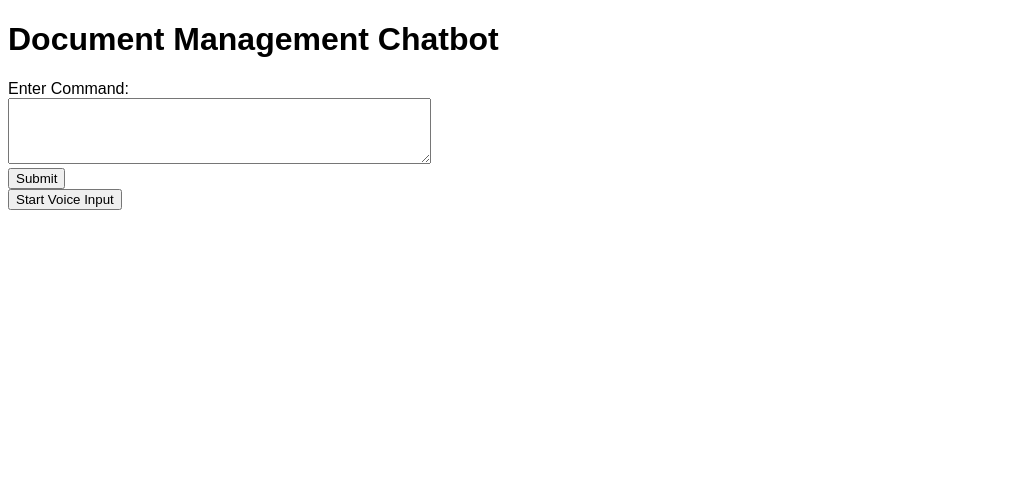
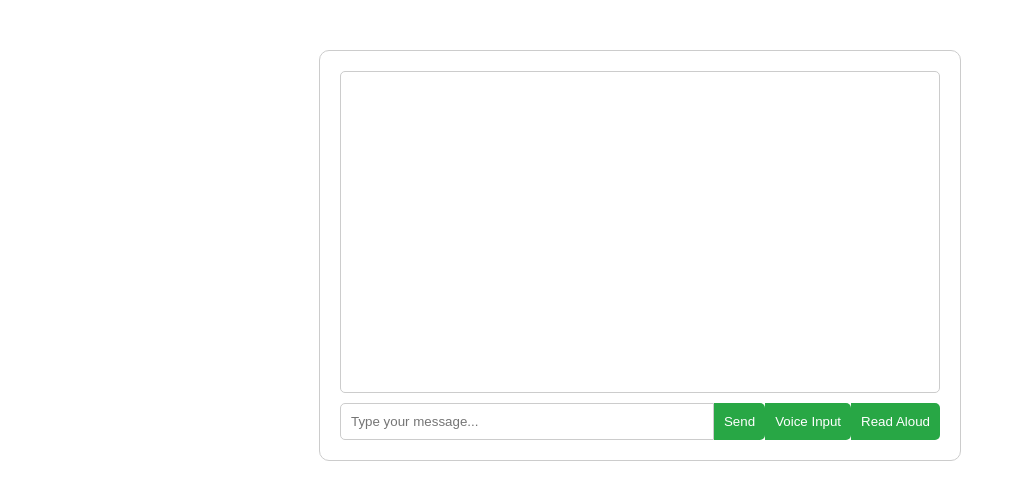
Before and after one commit to kanchang12/upwork_Tom, a Flask app: page / in a window 1280 px wide. Shown: the top 500 px of the page, without its empty margins (0-1016 px from the left). Run offline with Flask 3, Linux system fonts and the light colour scheme.

Commit message:
Update index.html

```diff
--- a/templates/index.html
+++ b/templates/index.html
@@ -2,62 +2,147 @@
 <html lang="en">
 <head>
     <meta charset="UTF-8">
-    <meta name="viewport" content="width=device-width, initial-scale=1.0">
-    <title>Document Management Chatbot</title>
+    <title>Voice Recognition Chat</title>
     <style>
-        body { font-family: Arial, sans-serif; }
-        #result { margin-top: 20px; }
-        .hidden { display: none; }
+        body {
+            font-family: Arial, sans-serif;
+        }
+        .chat-container {
+            width: 100%;
+            max-width: 600px;
+            margin: 50px auto;
+            border: 1px solid #ccc;
+            padding: 20px;
+            border-radius: 10px;
+        }
+        .messages {
+            border: 1px solid #ccc;
+            padding: 10px;
+            height: 300px;
+            overflow-y: auto;
+            margin-bottom: 10px;
+            border-radius: 5px;
+        }
+        .message {
+            margin: 5px 0;
+        }
+        .message.sent {
+            text-align: right;
+            color: blue;
+        }
+        .message.received {
+            text-align: left;
+            color: green;
+        }
+        .input-container {
+            display: flex;
+        }
+        .input-container input {
+            flex: 1;
+            padding: 10px;
+            border: 1px solid #ccc;
+            border-radius: 5px 0 0 5px;
+        }
+        .input-container button {
+            padding: 10px;
+            border: none;
+            background-color: #28a745;
+            color: white;
+            border-radius: 0 5px 5px 0;
+            cursor: pointer;
+        }
+        .input-container button:hover {
+            background-color: #218838;
+        }
     </style>
 </head>
 <body>
-    <h1>Document Management Chatbot</h1>
-    <form id="commandForm">
-        <label for="command">Enter Command:</label><br>
-        <textarea id="command" name="command" rows="4" cols="50"></textarea><br>
-        <button type="submit">Submit</button>
-    </form>
-    <button id="voiceInputBtn">Start Voice Input</button>
-    <div id="result"></div>
+
+<div class="chat-container">
+    <div class="messages" id="messages"></div>
+    <div class="input-container">
+        <input type="text" id="messageInput" placeholder="Type your message...">
+        <button onclick="sendMessage()">Send</button>
+        <button onclick="startVoiceRecognition()">Voice Input</button>
+        <button onclick="speakLastMessage()">Read Aloud</button>
+    </div>
+</div>
 
 <script>
-        document.getElementById('commandForm').addEventListener('submit', function(e) {
-            e.preventDefault();
-            sendCommand(document.getElementById('command').value);
-        });
+    // Function to start voice recognition
+    function startVoiceRecognition() {
+        if ('webkitSpeechRecognition' in window) {
+            var recognition = new webkitSpeechRecognition();
+            recognition.lang = 'en-US';
+            recognition.start();
 
-        document.getElementById('voiceInputBtn').addEventListener('click', function() {
-            startVoiceRecognition();
-        });
+            recognition.onresult = function(event) {
+                var transcript = event.results[0][0].transcript;
+                document.getElementById("messageInput").value = transcript;
 
-        function sendCommand(command) {
+                // Automatically submit after 2 seconds
+                setTimeout(function() {
+                    sendMessage();
+                }, 2000);
+            };
+
+            recognition.onerror = function(event) {
+                console.error('Speech recognition error:', event.error);
+            };
+        } else {
+            console.error('Speech recognition not supported by this browser.');
+        }
+    }
+
+    // Function to send a message
+function sendMessage() {
+    var userInput = document.getElementById("messageInput").value;
+    var messagesDiv = document.getElementById("messages");
+    messagesDiv.innerHTML += '<div class="message sent">' + userInput + '</div>';
+
+    // Clear the input field after sending
+    document.getElementById("messageInput").value = "";
+
+    // Send user input to Flask backend
     fetch('/process_command', {
         method: 'POST',
-                headers: { 'Content-Type': 'application/json' },
-                body: JSON.stringify({ command: command })
+        headers: {
+            'Content-Type': 'application/json'
+        },
+        body: JSON.stringify({
+            user_input: userInput
+        })
     })
     .then(response => response.json())
     .then(data => {
-                document.getElementById('result').innerText = data.result;
-                speak(data.result);
+        // Handle the response from the backend
+        var results = data.results;
+        results.forEach(result => {
+            messagesDiv.innerHTML += '<div class="message received">' + result + '</div>';
+        });
     })
-            .catch(error => console.error('Error:', error));
+    .catch(error => {
+        console.error('Error sending message:', error);
+    });
 }
 
-        function startVoiceRecognition() {
-            const recognition = new (window.SpeechRecognition || window.webkitSpeechRecognition)();
-            recognition.lang = 'en-US';
-            recognition.start();
-            recognition.onresult = function(event) {
-                const transcript = event.results[0][0].transcript;
-                sendCommand(transcript);
-            };
+    // Function to read aloud the last message
+    function speakLastMessage() {
+        var messagesDiv = document.getElementById("messages");
+        var lastMessage = messagesDiv.lastElementChild.textContent;
+        speakMessage(lastMessage);
     }
 
-        function speak(text) {
-            const utterance = new SpeechSynthesisUtterance(text);
-            speechSynthesis.speak(utterance);
+    // Function to read aloud a message
+    function speakMessage(message) {
+        var speech = new SpeechSynthesisUtterance();
+        speech.text = message;
+        speech.volume = 1;
+        speech.rate = 1;
+        speech.pitch = 1;
+        window.speechSynthesis.speak(speech);
     }
 </script>
+
 </body>
 </html>
```
Lines whose indentation alone changed are shown as unchanged.
